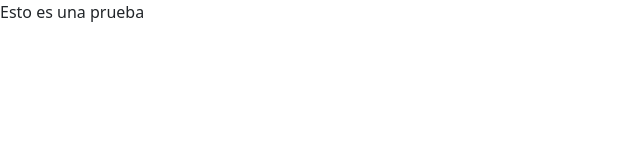
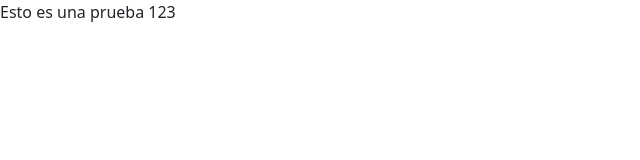
Before and after one commit to ZOOLOCATOR/Website, a plain HTML site: page index.html in a window 1280 px wide. Shown: the full height of the page, 0-640 px from the left. Drawn offline with nearby package versions, Linux system fonts and the light colour scheme.

Commit message:
modifique el titulo

```diff
--- a/index.html
+++ b/index.html
@@ -20,7 +20,7 @@
 
     <body>
         <header>
-            <p>Esto es una prueba</p>
+            <p>Esto es una prueba 123</p>
         </header>
         <main></main>
         <footer>
```
